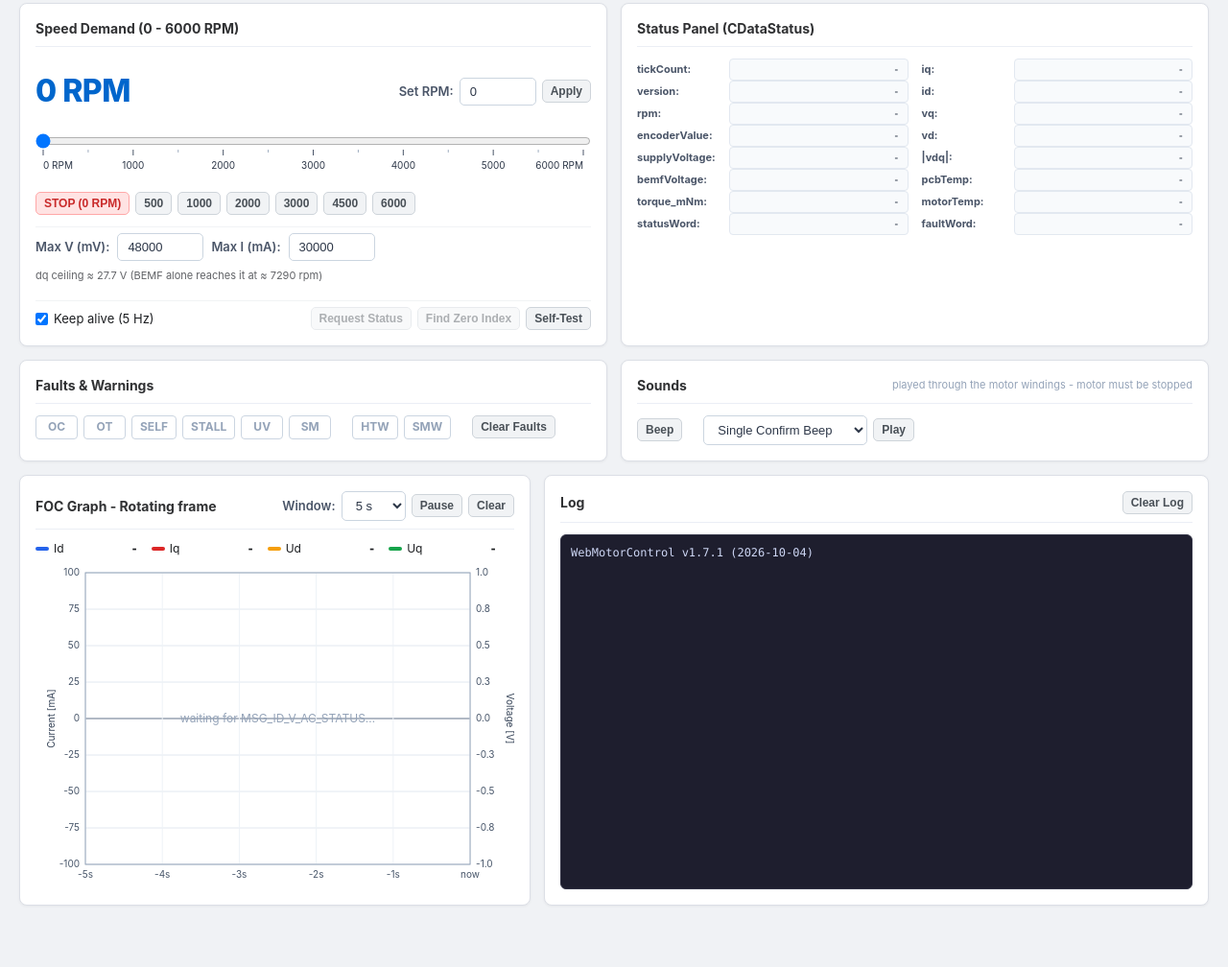
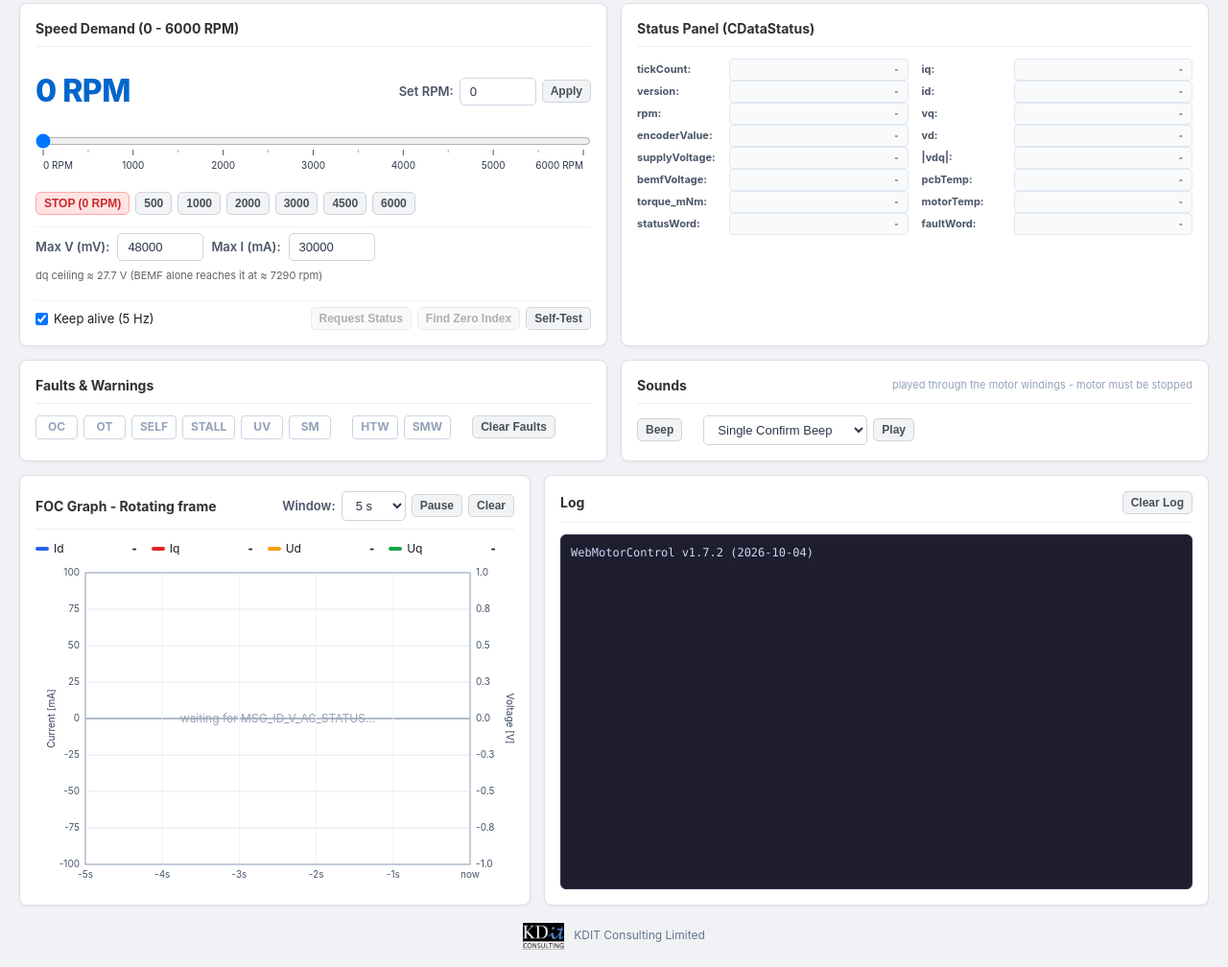
Before and after one commit to DanielKorz/WebMotorControl, a plain HTML site: page Ver1/index.html in a window 1280 px wide. Shown: the part 238-1246 px from the top of the page at 96% size. Before the commit the page ends 1198 px from the top, so only its background shows below. Drawn offline with Linux system fonts and the light colour scheme.

Commit message:
Added logo.

```diff
--- a/Ver1/css/style.css
+++ b/Ver1/css/style.css
@@ -1177,3 +1177,28 @@ html[data-theme="fresh"] .btn:active:not(:disabled) {
 html[data-theme="fresh"] .card-title {
     letter-spacing: 0.01em;
 }
+
+/* Footer with the company logo (kept to the height of a text box, 28px) */
+.app-footer {
+    display: flex;
+    align-items: center;
+    justify-content: center;
+    gap: 10px;
+    padding: 4px 0 2px;
+    font-size: 12px;
+    color: #64748b;
+}
+
+.footer-logo {
+    height: 28px;
+    width: auto;
+    display: block;
+}
+
+html[data-theme="python"] .app-footer {
+    color: #40513b;
+}
+
+html:is([data-theme="retro"], [data-theme="fresh"]) .app-footer {
+    color: var(--muted);
+}
--- a/Ver1/index.html
+++ b/Ver1/index.html
@@ -370,6 +370,12 @@
 
         </div>
 
+        <!-- Footer: company logo, no taller than a text box -->
+        <footer class="app-footer">
+            <img src="img/kdit-logo.png" class="footer-logo" width="43" height="28" alt="KDIT Consulting logo">
+            <span>KDIT Consulting Limited</span>
+        </footer>
+
     </div>
 
     <!-- Scripts -->
--- a/Ver1/js/version.js
+++ b/Ver1/js/version.js
@@ -3,9 +3,16 @@
  * Bump APP_VERSION and add an entry at the top of APP_CHANGELOG for every behavioural change.
  * The version is shown in the header, logged to the console log at start-up and on connect.
  */
-const APP_VERSION = "1.7.1";
+const APP_VERSION = "1.7.2";
 
 const APP_CHANGELOG = [
+    {
+        version: "1.7.2",
+        date: "2026-10-04",
+        changes: [
+            "Footer with the KDIT Consulting Limited logo (28 px high, the height of a text box)."
+        ]
+    },
     {
         version: "1.7.1",
         date: "2026-10-04",
```
Also changed, not shown: Ver1/img/kdit-logo.png (added).
